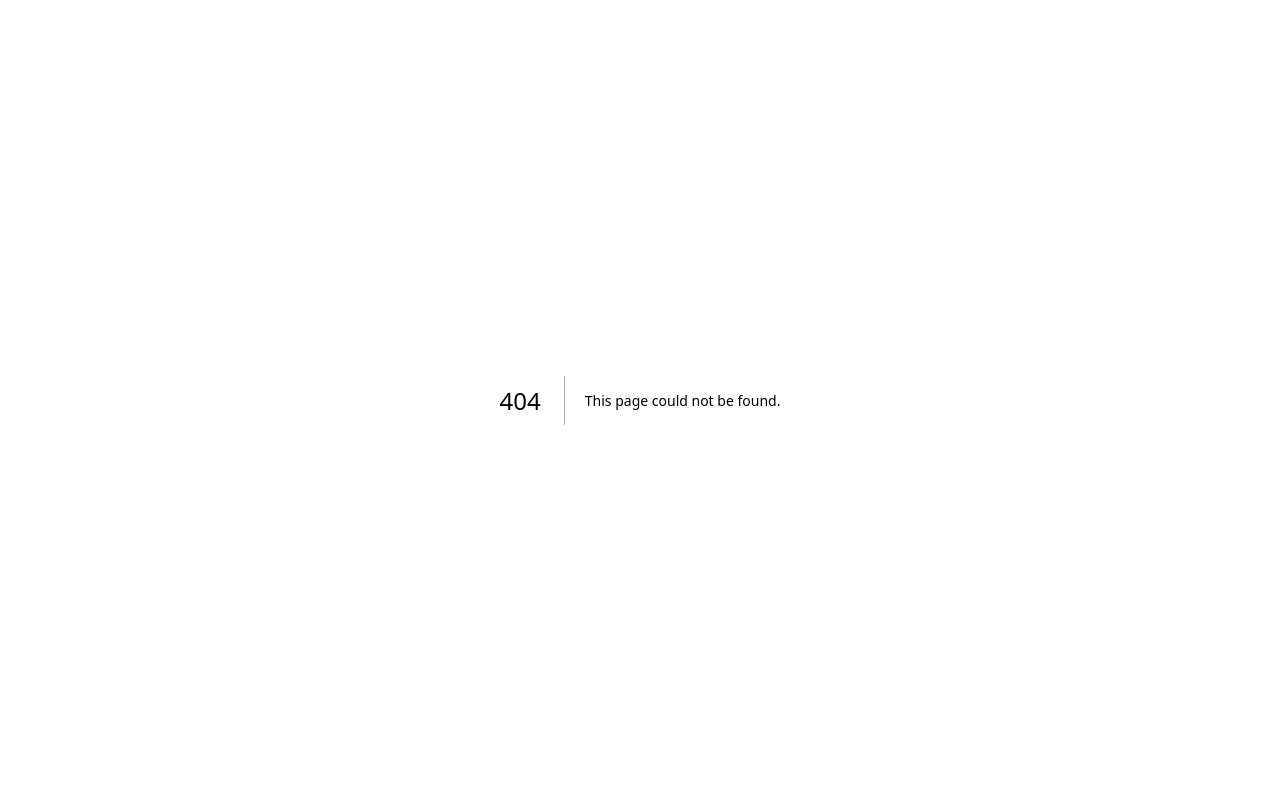
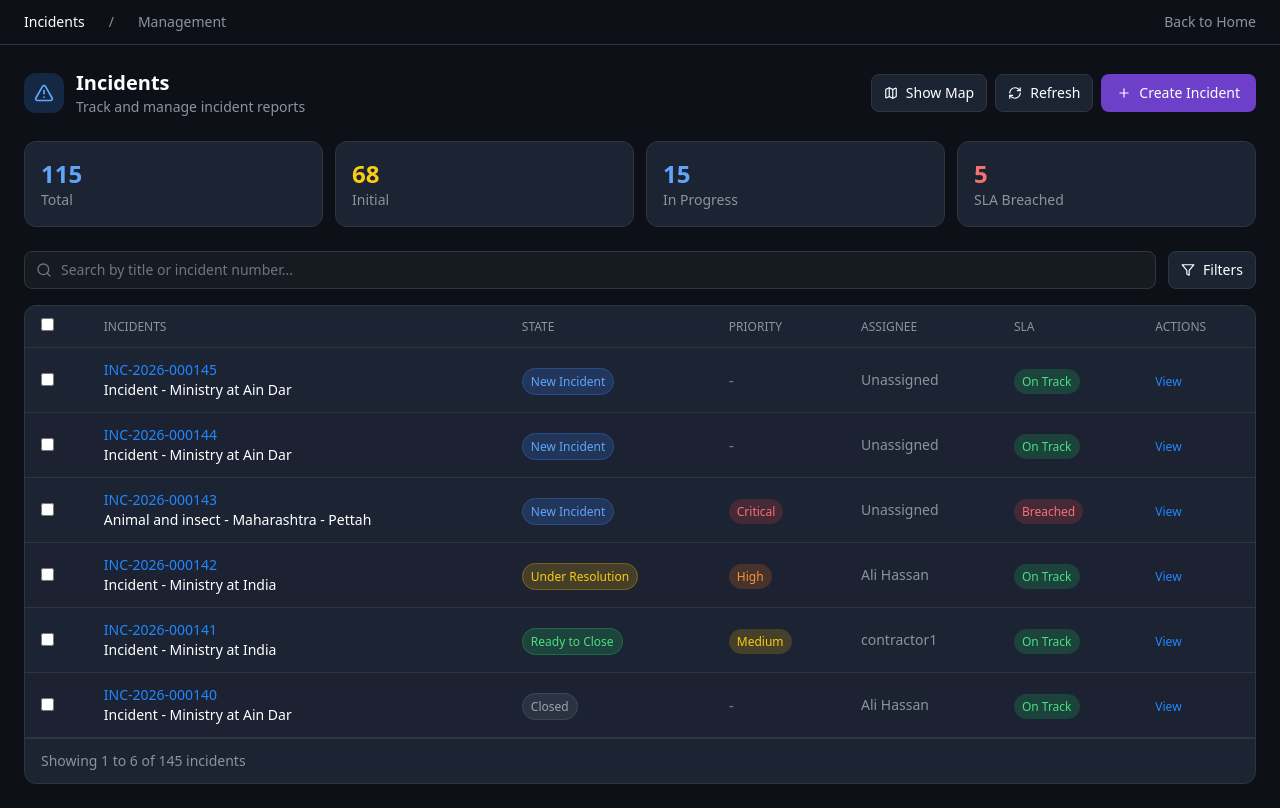
Before and after one commit to haithampm/automax-service-platform, a Next.js app in the folder frontend/: page /incidents in a window 1280 px wide. Before the commit this address had no page. Built offline with nearby package versions, Linux system fonts and the light colour scheme.

Commit message:
feat: add incidents list page with stats & search

```diff
--- /dev/null
+++ b/frontend/app/incidents/page.tsx
@@ -0,0 +1,154 @@
+"use client";
+import { useState } from "react";
+import Link from "next/link";
+import { AlertTriangle, Plus, RefreshCw, Search, Filter, Map } from "lucide-react";
+
+const MOCK_INCIDENTS = [
+  { id: "1", number: "INC-2026-000145", title: "Incident - Ministry at Ain Dar", status: "New Incident", priority: null, assignee: null, sla: "On Track" },
+  { id: "2", number: "INC-2026-000144", title: "Incident - Ministry at Ain Dar", status: "New Incident", priority: null, assignee: null, sla: "On Track" },
+  { id: "3", number: "INC-2026-000143", title: "Animal and insect - Maharashtra - Pettah", status: "New Incident", priority: "Critical", assignee: null, sla: "Breached" },
+  { id: "4", number: "INC-2026-000142", title: "Incident - Ministry at India", status: "Under Resolution", priority: "High", assignee: "Ali Hassan", sla: "On Track" },
+  { id: "5", number: "INC-2026-000141", title: "Incident - Ministry at India", status: "Ready to Close", priority: "Medium", assignee: "contractor1", sla: "On Track" },
+  { id: "6", number: "INC-2026-000140", title: "Incident - Ministry at Ain Dar", status: "Closed", priority: null, assignee: "Ali Hassan", sla: "On Track" },
+];
+
+const STATUS_COLORS: Record<string, string> = {
+  "New Incident": "bg-blue-500/20 text-blue-400 border border-blue-500/30",
+  "Under Resolution": "bg-yellow-500/20 text-yellow-400 border border-yellow-500/30",
+  "Ready to Close": "bg-green-500/20 text-green-400 border border-green-500/30",
+  "Closed": "bg-gray-500/20 text-gray-400 border border-gray-500/30",
+  "Rejected": "bg-red-500/20 text-red-400 border border-red-500/30",
+};
+
+const PRIORITY_COLORS: Record<string, string> = {
+  Critical: "bg-red-500/20 text-red-400",
+  High: "bg-orange-500/20 text-orange-400",
+  Medium: "bg-yellow-500/20 text-yellow-400",
+  Low: "bg-blue-500/20 text-blue-400",
+};
+
+export default function IncidentsPage() {
+  const [search, setSearch] = useState("");
+  const filtered = MOCK_INCIDENTS.filter(i =>
+    i.title.toLowerCase().includes(search.toLowerCase()) ||
+    i.number.toLowerCase().includes(search.toLowerCase())
+  );
+
+  return (
+    <div className="min-h-screen bg-[#0d1117]">
+      {/* Topbar */}
+      <div className="border-b border-[#30363d] px-6 py-3 flex items-center gap-6 text-sm text-[#8b949e]">
+        <Link href="/incidents" className="text-white font-medium">Incidents</Link>
+        <span>/</span>
+        <span>Management</span>
+        <div className="ml-auto">
+          <Link href="/dashboard" className="hover:text-white transition-colors">Back to Home</Link>
+        </div>
+      </div>
+
+      <div className="p-6">
+        {/* Header */}
+        <div className="flex items-center justify-between mb-6">
+          <div className="flex items-center gap-3">
+            <div className="w-10 h-10 rounded-xl bg-blue-500/20 flex items-center justify-center">
+              <AlertTriangle size={20} className="text-blue-400" />
+            </div>
+            <div>
+              <h1 className="text-xl font-bold text-white">Incidents</h1>
+              <p className="text-[#8b949e] text-sm">Track and manage incident reports</p>
+            </div>
+          </div>
+          <div className="flex gap-2">
+            <button className="flex items-center gap-2 px-3 py-2 bg-[#1c2333] border border-[#30363d] rounded-lg text-sm text-white hover:bg-[#21262d] transition-colors">
+              <Map size={14} /> Show Map
+            </button>
+            <button className="flex items-center gap-2 px-3 py-2 bg-[#1c2333] border border-[#30363d] rounded-lg text-sm text-white hover:bg-[#21262d] transition-colors">
+              <RefreshCw size={14} /> Refresh
+            </button>
+            <Link href="/incidents/new" className="flex items-center gap-2 px-4 py-2 bg-[#6e40c9] rounded-lg text-sm text-white font-medium hover:bg-purple-700 transition-colors">
+              <Plus size={14} /> Create Incident
+            </Link>
+          </div>
+        </div>
+
+        {/* Stats */}
+        <div className="grid grid-cols-4 gap-3 mb-6">
+          {[
+            { label: "Total", value: 115, color: "text-blue-400", icon: "△" },
+            { label: "Initial", value: 68, color: "text-yellow-400", icon: "!" },
+            { label: "In Progress", value: 15, color: "text-blue-400", icon: "○" },
+            { label: "SLA Breached", value: 5, color: "text-red-400", icon: "△" },
+          ].map(s => (
+            <div key={s.label} className="bg-[#1c2333] border border-[#30363d] rounded-xl p-4">
+              <div className={`text-2xl font-bold ${s.color}`}>{s.value}</div>
+              <div className="text-[#8b949e] text-sm">{s.label}</div>
+            </div>
+          ))}
+        </div>
+
+        {/* Search */}
+        <div className="flex gap-3 mb-4">
+          <div className="relative flex-1">
+            <Search size={16} className="absolute left-3 top-1/2 -translate-y-1/2 text-[#6e7681]" />
+            <input
+              type="text"
+              placeholder="Search by title or incident number..."
+              value={search}
+              onChange={e => setSearch(e.target.value)}
+              className="w-full pl-9 pr-4 py-2 bg-[#161b22] border border-[#30363d] rounded-lg text-sm text-white placeholder:text-[#6e7681] focus:outline-none focus:border-[#6e40c9]"
+            />
+          </div>
+          <button className="flex items-center gap-2 px-3 py-2 bg-[#1c2333] border border-[#30363d] rounded-lg text-sm text-white hover:bg-[#21262d]">
+            <Filter size={14} /> Filters
+          </button>
+        </div>
+
+        {/* Table */}
+        <div className="bg-[#1c2333] border border-[#30363d] rounded-xl overflow-hidden">
+          <table className="w-full">
+            <thead>
+              <tr className="border-b border-[#30363d]">
+                <th className="text-left px-4 py-3 text-xs font-medium text-[#8b949e] uppercase"><input type="checkbox" /></th>
+                <th className="text-left px-4 py-3 text-xs font-medium text-[#8b949e] uppercase">Incidents</th>
+                <th className="text-left px-4 py-3 text-xs font-medium text-[#8b949e] uppercase">State</th>
+                <th className="text-left px-4 py-3 text-xs font-medium text-[#8b949e] uppercase">Priority</th>
+                <th className="text-left px-4 py-3 text-xs font-medium text-[#8b949e] uppercase">Assignee</th>
+                <th className="text-left px-4 py-3 text-xs font-medium text-[#8b949e] uppercase">SLA</th>
+                <th className="text-left px-4 py-3 text-xs font-medium text-[#8b949e] uppercase">Actions</th>
+              </tr>
+            </thead>
+            <tbody>
+              {filtered.map((inc, idx) => (
+                <tr key={inc.id} className={`border-b border-[#30363d] hover:bg-[#21262d] transition-colors ${idx % 2 === 0 ? "" : "bg-[#1c2333]/50"}`}>
+                  <td className="px-4 py-3"><input type="checkbox" /></td>
+                  <td className="px-4 py-3">
+                    <div className="text-[#2188ff] text-sm font-medium hover:underline cursor-pointer">{inc.number}</div>
+                    <div className="text-white text-sm">{inc.title}</div>
+                  </td>
+                  <td className="px-4 py-3">
+                    <span className={`text-xs px-2 py-1 rounded-full ${STATUS_COLORS[inc.status] || "bg-gray-500/20 text-gray-400"}`}>{inc.status}</span>
+                  </td>
+                  <td className="px-4 py-3">
+                    {inc.priority ? (
+                      <span className={`text-xs px-2 py-1 rounded-full ${PRIORITY_COLORS[inc.priority] || ""}`}>{inc.priority}</span>
+                    ) : <span className="text-[#6e7681]">-</span>}
+                  </td>
+                  <td className="px-4 py-3 text-sm text-[#8b949e]">{inc.assignee || "Unassigned"}</td>
+                  <td className="px-4 py-3">
+                    <span className={`text-xs px-2 py-1 rounded-full ${inc.sla === "Breached" ? "bg-red-500/20 text-red-400" : "bg-green-500/20 text-green-400"}`}>{inc.sla}</span>
+                  </td>
+                  <td className="px-4 py-3">
+                    <button className="text-xs text-[#2188ff] hover:text-blue-300 transition-colors">View</button>
+                  </td>
+                </tr>
+              ))}
+            </tbody>
+          </table>
+          <div className="px-4 py-3 text-sm text-[#8b949e] border-t border-[#30363d]">
+            Showing 1 to {filtered.length} of 145 incidents
+          </div>
+        </div>
+      </div>
+    </div>
+  );
+}
```
